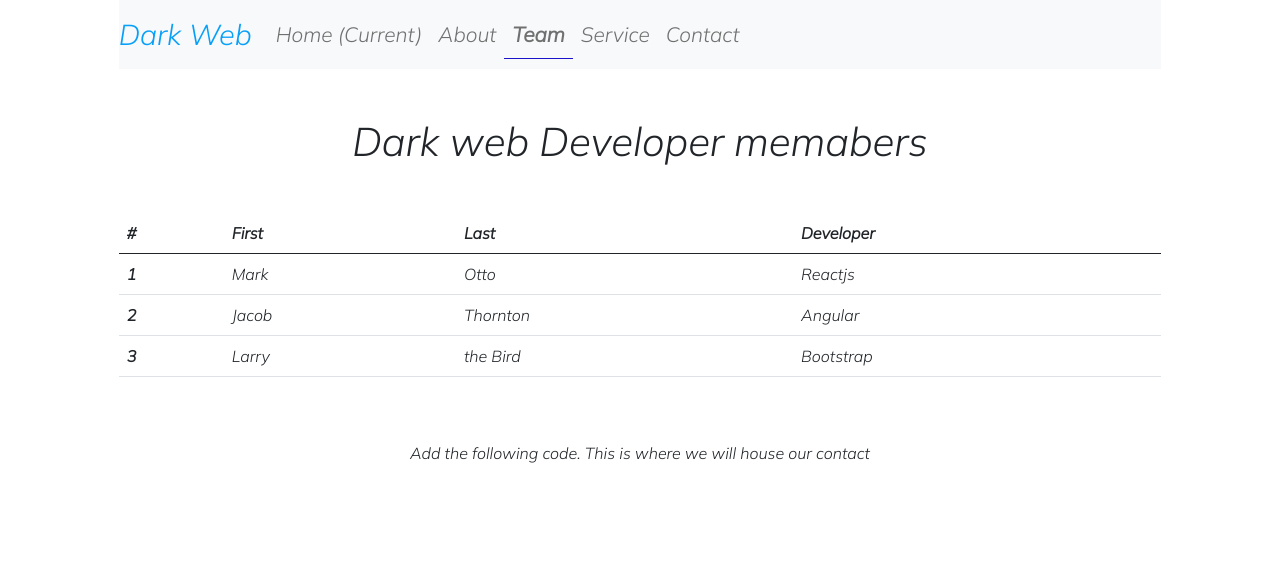
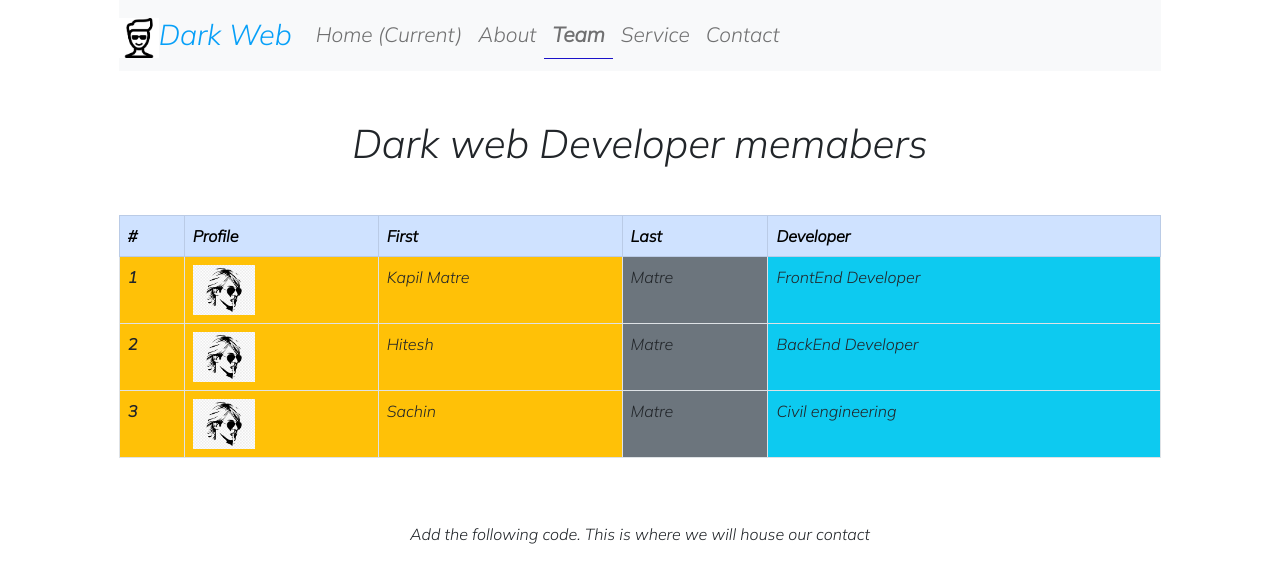
Before and after one commit to kapilmatre9893/reacjWebsite, a React (Create React App) app: page /team in a window 1280 px wide. Shown: the top 582 px of the page. Built offline with nearby package versions, Linux system fonts and the light colour scheme.

Commit message:
X# Your branch is up-to-date with 'origin/master'.

```diff
--- a/src/Navbar.jsx
+++ b/src/Navbar.jsx
@@ -1,5 +1,6 @@
 import React from 'react';
 import { NavLink } from 'react-router-dom';
+import logo from './images/logo.png';
 
 const Navbar = () => {
     return(
@@ -9,7 +10,7 @@ const Navbar = () => {
                 <div className="col-10 mx-auto">
 
         <nav className="navbar navbar-expand-lg navbar-light bg-light">
-  <NavLink  exact className="navbar-brand" to="/">Dark Web</NavLink>
+  <NavLink  exact className="navbar-brand" to="/"><img src={logo} className="img-fluid" alt="logimg" />Dark Web</NavLink>
   <button className="navbar-toggler" type="button" data-toggle="collapse" data-target="#navbarSupportedContent" aria-controls="navbarSupportedContent" aria-expanded="false" aria-label="Toggle navigation">
     <span className="navbar-toggler-icon"></span>
   </button>
--- a/src/Team.jsx
+++ b/src/Team.jsx
@@ -1,4 +1,5 @@
 import React from 'react';
+import kapilimg from './images/logo.jpg';
 
 
 
@@ -15,33 +16,37 @@ const Team = () =>{
        <div className="row">
         <div className="col-10 mx-auto">
             <div className="hello">
-            <table className="table">
+            <table className="table table-bordered">
   <thead className="thead-dark">
-    <tr>
+    <tr class="table-primary">
       <th scope="col">#</th>
+      <th scope="col">Profile</th>
       <th scope="col">First</th>
       <th scope="col">Last</th>
       <th scope="col">Developer</th>
     </tr>
   </thead>
   <tbody>
-    <tr>
+    <tr class="bg-warning">
       <th scope="row">1</th>
-      <td>Mark</td>
-      <td>Otto</td>
-      <td>Reactjs</td>
+      <td className="hello1"><img src={kapilimg} className="img-fluid" alt="kapil" /></td>
+      <td>Kapil Matre</td>
+      <td className="bg-secondary"> Matre</td>
+      <td className="bg-info">FrontEnd Developer</td>
     </tr>
-    <tr>
+    <tr class="bg-warning">
       <th scope="row">2</th>
-      <td>Jacob</td>
-      <td>Thornton</td>
-      <td>Angular</td>
+      <td className="hello1"><img src={kapilimg} className="img-fluid" alt="Hitesh" /></td>
+      <td>Hitesh</td>
+      <td className="bg-secondary"> Matre</td>
+      <td className="bg-info">BackEnd  Developer</td>
     </tr>
-    <tr>
+    <tr class="bg-warning">
       <th scope="row">3</th>
-      <td>Larry</td>
-      <td>the Bird</td>
-      <td>Bootstrap</td>
+      <td className="hello1"><img src={kapilimg} className="img-fluid" alt="Sachin" /></td>
+      <td>Sachin</td>
+      <td className="bg-secondary">Matre</td>
+      <td className="bg-info">Civil engineering </td>
     </tr>
   </tbody>
 </table>
--- a/src/index.css
+++ b/src/index.css
@@ -77,6 +77,11 @@
   animation: up-down  2s ease-in-out infinite alternate-reverse both;
 }
 
+ .hello1 img{
+
+  height: 50px;
+}
+
 @-webkit-keyframes up-down{
   0%{
     transform: translateY(10px);
```
